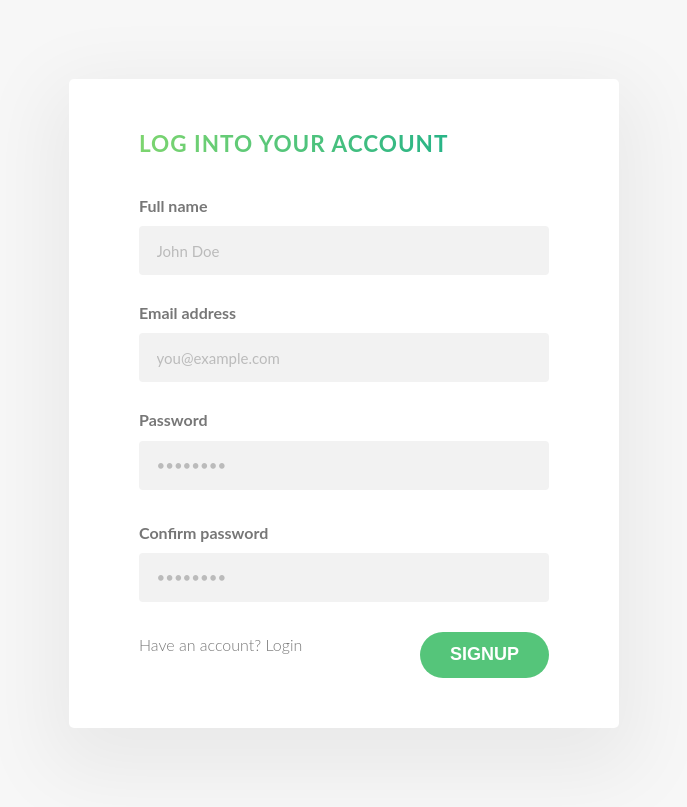
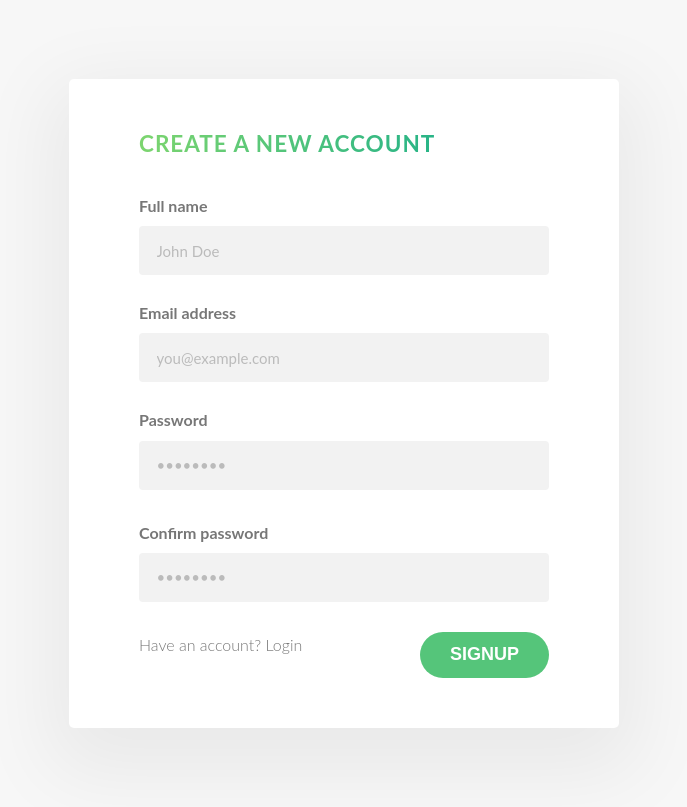
Before and after one commit to kartick17/natours, a Node server app: page /signup in a window 1280 px wide. Shown: the part 111-918 px from the top of the page, without its empty margins (296-983 px from the left). Run offline with Node 20, Linux system fonts and the light colour scheme; some libraries are stand-ins or nearby versions.

Commit message:
Fix: Change title in signup form

```diff
--- a/views/signup.pug
+++ b/views/signup.pug
@@ -3,7 +3,7 @@ extends base
 block content
   main.main
     .login-form
-      h2.heading-secondary.ma-bt-lg Log into your account
+      h2.heading-secondary.ma-bt-lg Create a new account
       form.form.form--signup
         .form__group
           label.form__label(for='name') Full name
```
